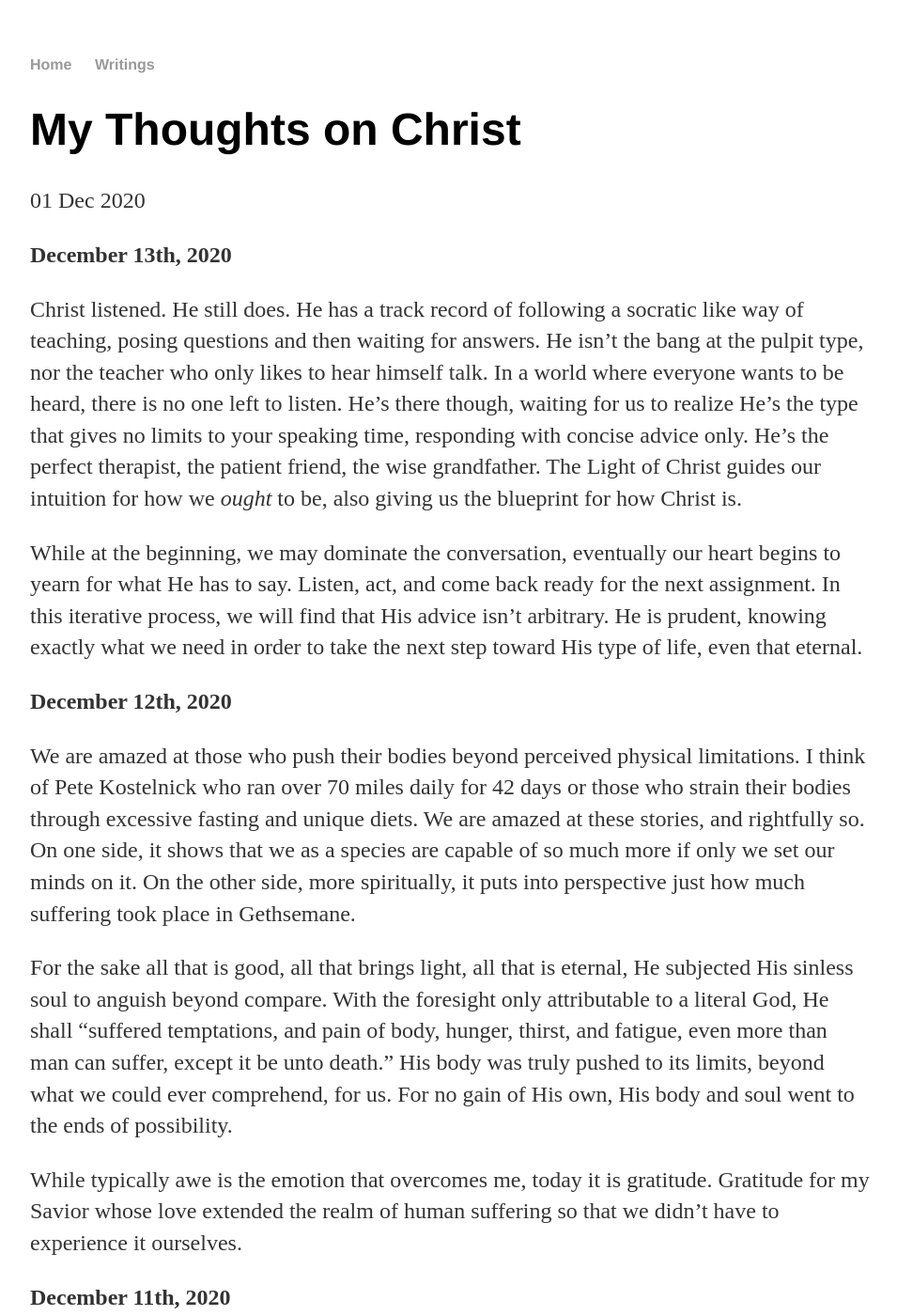
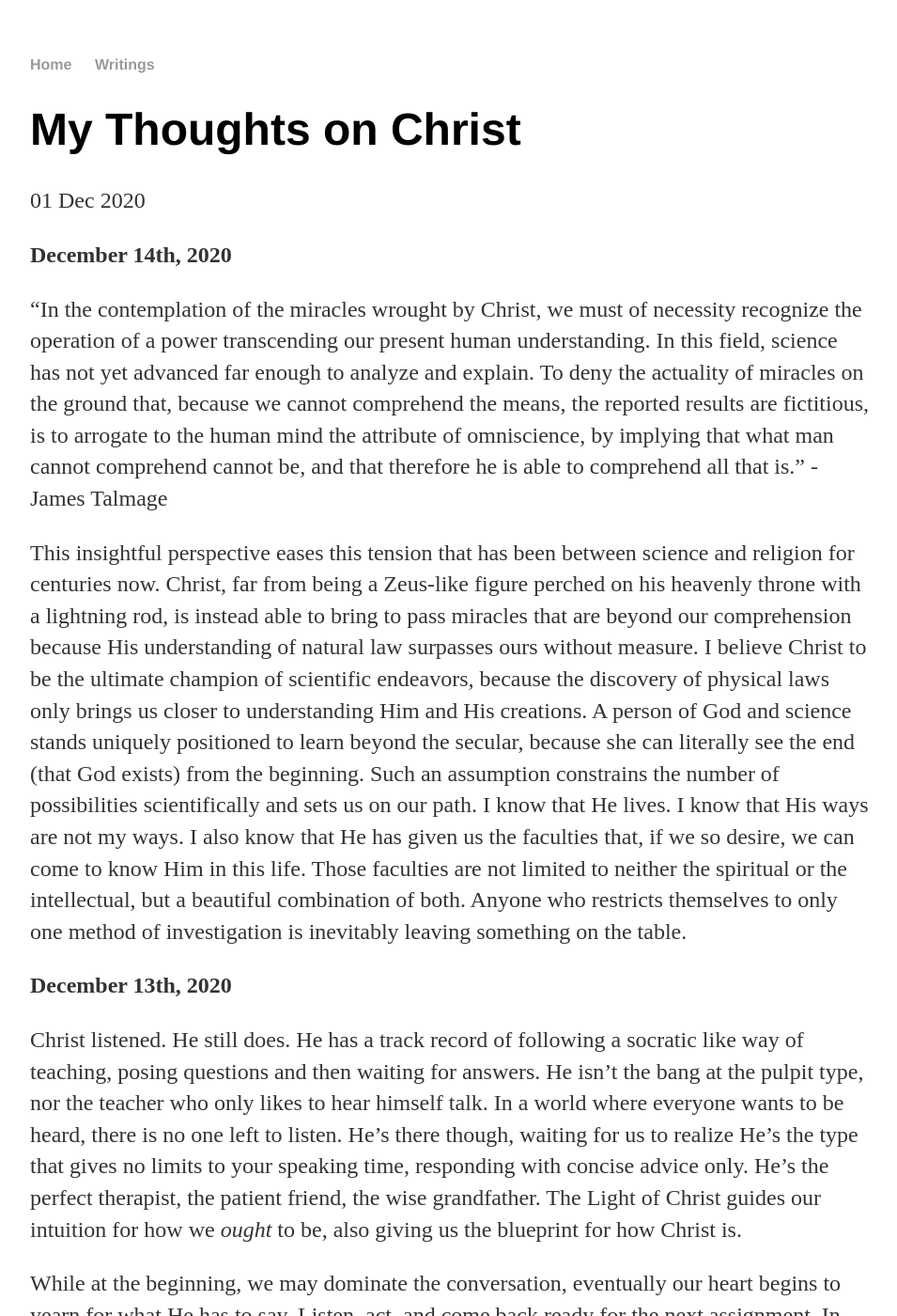
Before and after one commit to huntermaxfield/huntermaxfield.github.io, a Jekyll site: the page built from _posts/2020-12-01-christmas-posts-2020.md, in a window 1280 px wide and 1400 px high. Shown: the whole window at 94% size, without its empty margins (160-1115 px from the left). Built offline with Jekyll 4.4.1, drawn with Linux system fonts in a browser that asks for light colours; some of the changed text lies outside the part shown.

Commit message:
new post for dec 14 and some small fixes

```diff
--- a/_posts/2020-12-01-christmas-posts-2020.md
+++ b/_posts/2020-12-01-christmas-posts-2020.md
@@ -2,6 +2,14 @@
 layout: post
 title: "My Thoughts on Christ"
 ---
+
+**December 14th, 2020**
+
+“In the contemplation of the miracles wrought by Christ, we must of necessity recognize the operation of a power transcending our present human understanding. In this field, science has not yet advanced far enough to analyze and explain. To deny the actuality of miracles on the ground that, because we cannot comprehend the means, the reported results are fictitious, is to arrogate to the human mind the attribute of omniscience, by implying that what man cannot comprehend cannot be, and that therefore he is able to comprehend all that is." - James Talmage
+
+This insightful perspective eases this tension that has been between science and religion for centuries now.  Christ, far from being a Zeus-like figure perched on his heavenly throne with a lightning rod, is instead able to bring to pass miracles that are beyond our comprehension because His understanding of natural law surpasses ours without measure.  I believe Christ to be the ultimate champion of scientific endeavors, because the discovery of physical laws only brings us closer to understanding Him and His creations.  A person of God and science stands uniquely positioned to learn beyond the secular, because she can literally see the end (that God exists) from the beginning.  Such an assumption constrains the number of possibilities scientifically and sets us on our path.  I know that He lives.  I know that His ways are not my ways.  I also know that He has given us the faculties that, if we so desire, we can come to know Him in this life.  Those faculties are not limited to neither the spiritual or the intellectual,  but a beautiful combination of both.  Anyone who restricts themselves to only one method of investigation is inevitably leaving something on the table.
+
+
 
 **December 13th, 2020**
 
```
Also changed, not shown: other parts of _posts/2020-12-01-christmas-posts-2020.md (+1 -1 lines).
